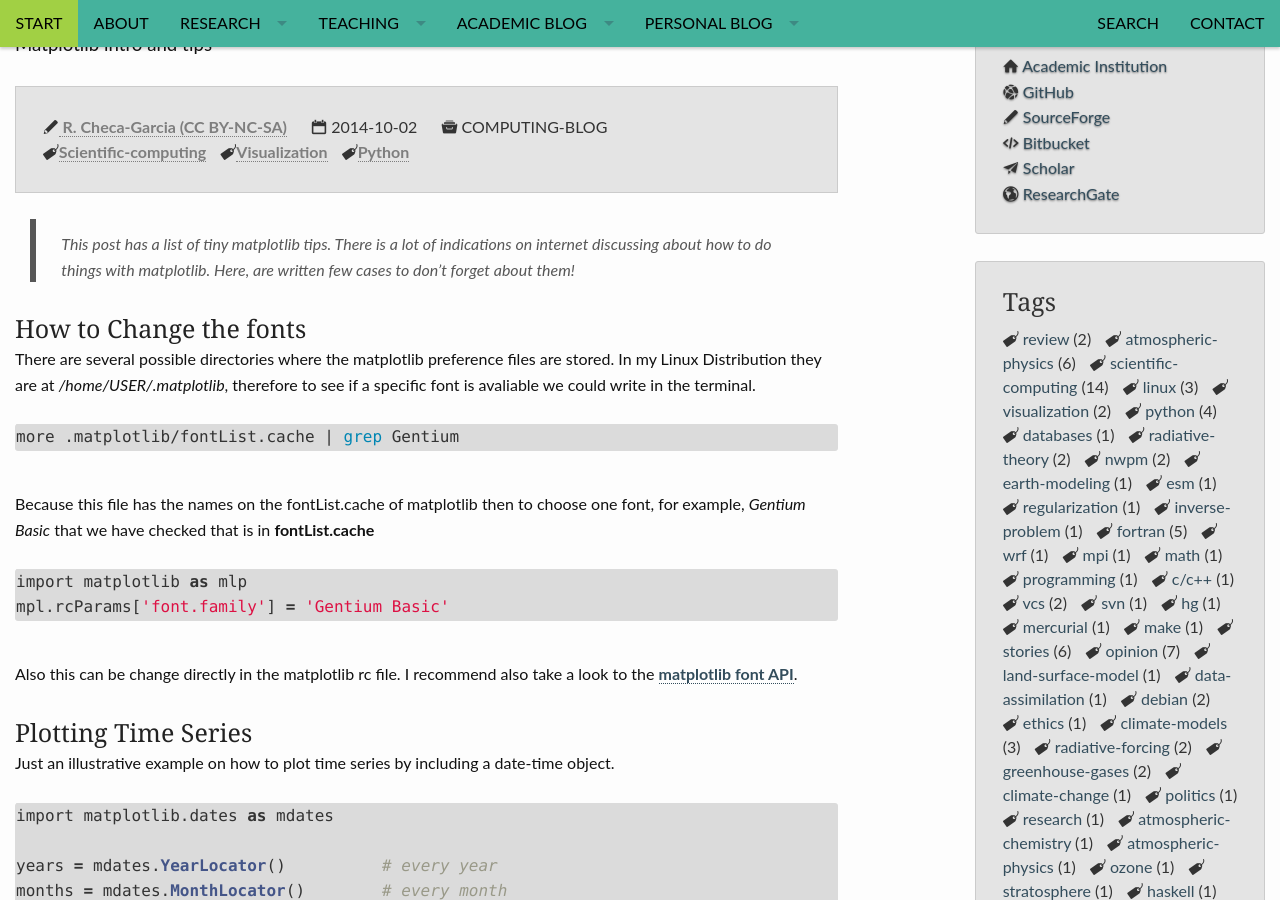
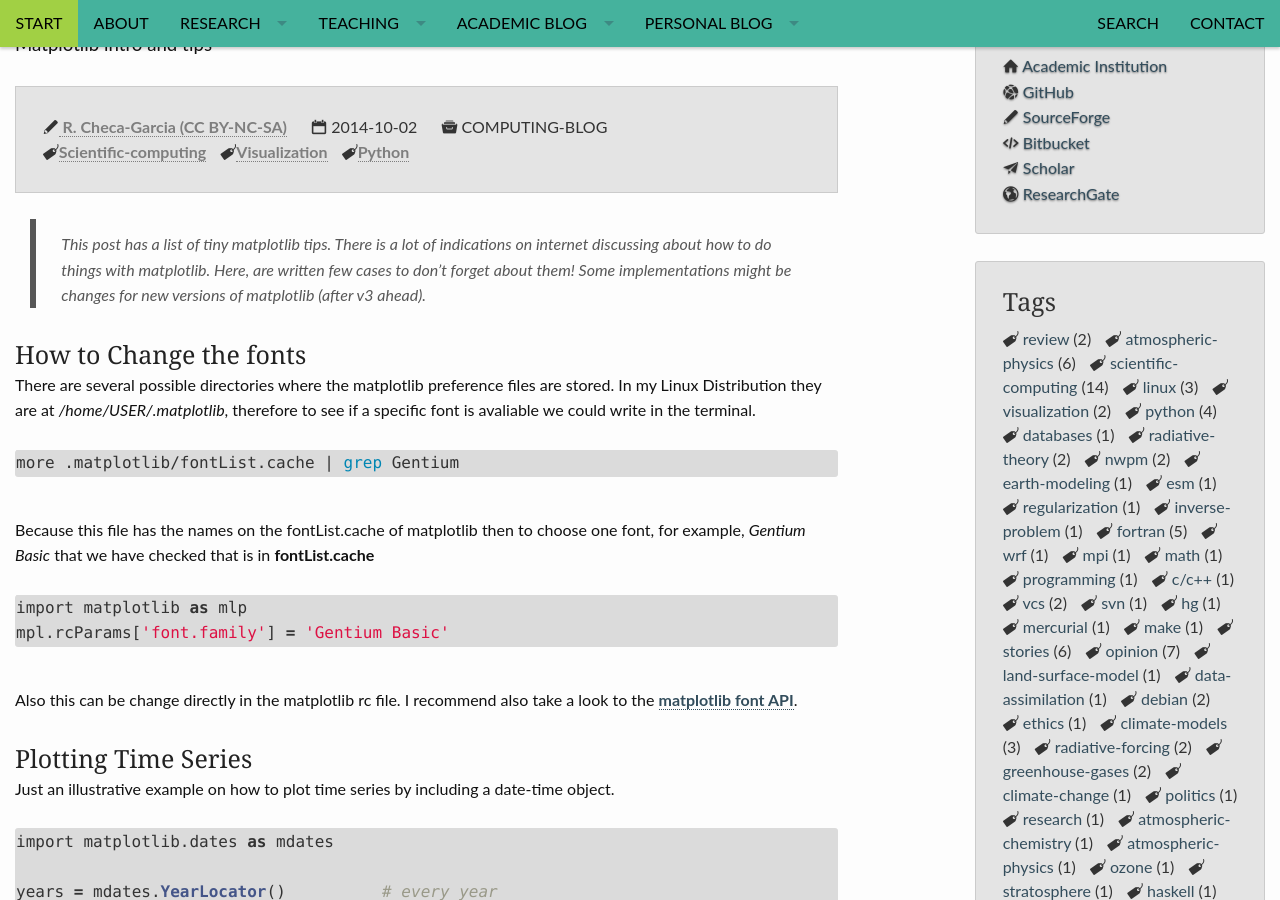
Before and after one commit to RCHG/rchg.github.io, a Jekyll site: the page built from _posts/2014-10-02-matplotlib-intro.md, in a window 1280 px wide and 900 px high, scrolled down 304 px. Built offline with Jekyll 4.4.1, drawn with Linux system fonts in a browser that asks for light colours; nearby versions of some CDN libraries; comment, search, counter and statistics services are not loaded.

Commit message:
Update 2014-10-02-matplotlib-intro.md

```diff
--- a/_posts/2014-10-02-matplotlib-intro.md
+++ b/_posts/2014-10-02-matplotlib-intro.md
@@ -16,7 +16,7 @@
 
 
 
-> This post has a list of tiny matplotlib tips. There is a lot of indications on internet discussing about *how to do things with matplotlib*. Here, are written few cases to don't forget about them!
+> This post has a list of tiny matplotlib tips. There is a lot of indications on internet discussing about *how to do things with matplotlib*. Here, are written few cases to don't forget about them! Some implementations might be changes for new versions of matplotlib (after v3 ahead).
 
 ### How to Change the fonts
 
```
